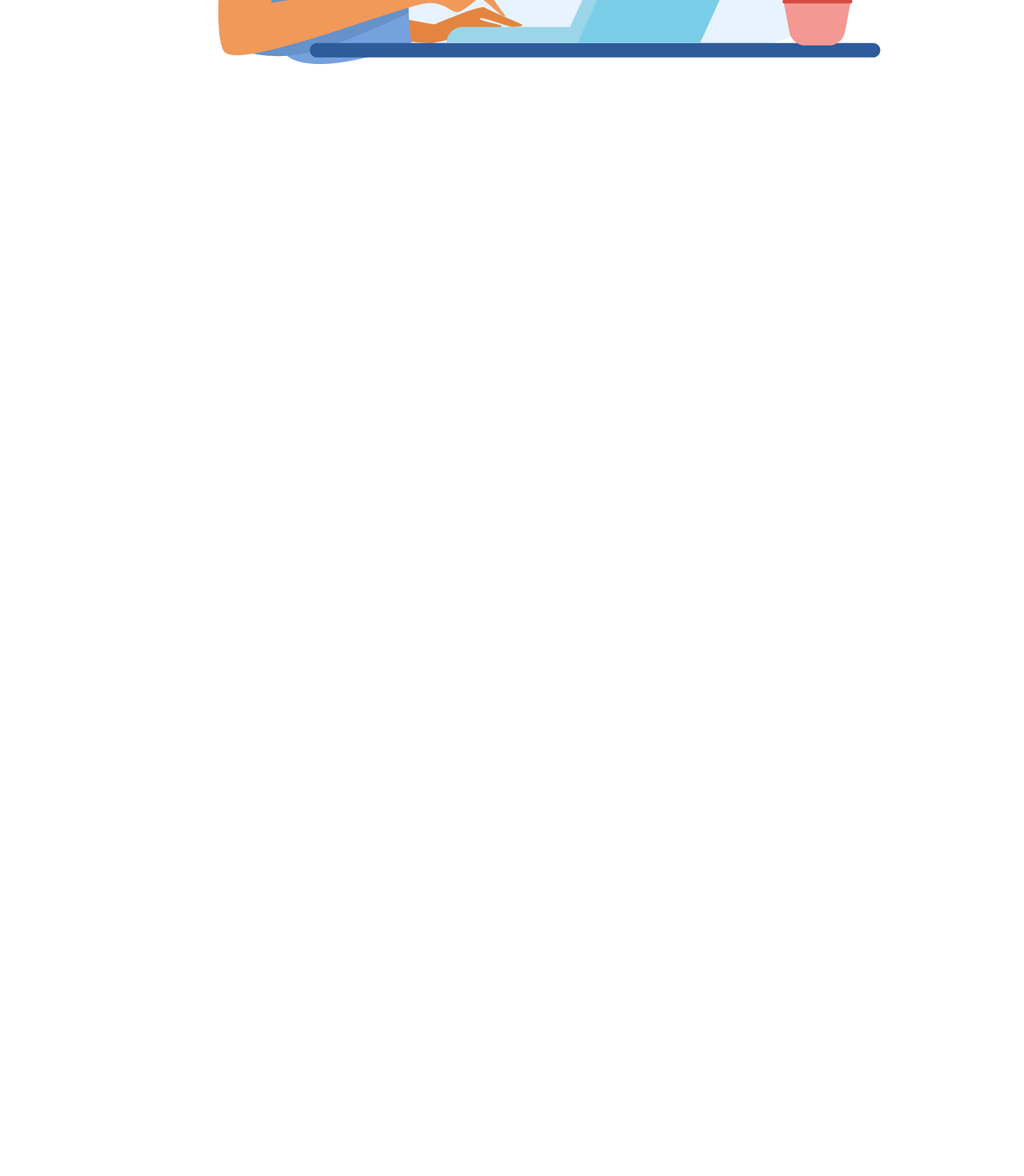
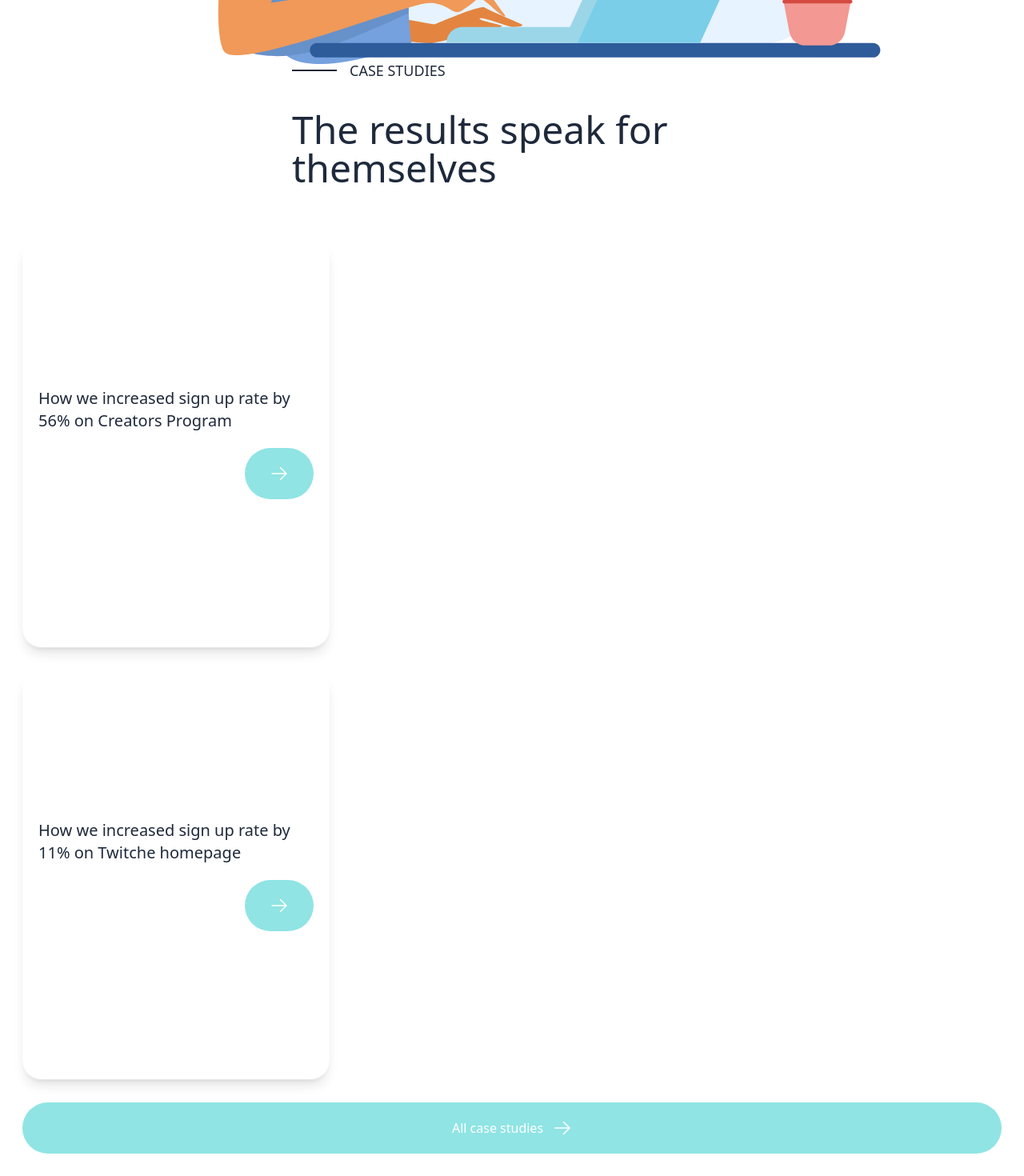
Before and after one commit to djolekrsticc/Landing-page, a React (Vite) app: page / in a window 1280 px wide. Shown: the part 4400-5870 px from the top of the page at 80% size. Before the commit the page ends 4632 px from the top, so only its background shows below. Built offline with nearby package versions, Linux system fonts and the light colour scheme.

Commit message:
CaseStudies component updated

```diff
--- /dev/null
+++ b/src/components/CaseStudies.jsx
@@ -0,0 +1,50 @@
+import {HiArrowRight} from "react-icons/hi2";
+import studies from '../json/caseStudies.json';
+
+export const CaseStudies = () => {
+    const studiesReduced = studies.slice(0, 2)
+
+  return (
+    <section className="container mx-auto" id="caseStudies">
+            <div className="flex flex-col mx-7 justify-between items-center py-5 my-20 md:my-28">
+                <div className="w-full md:w-5/12 md:mr-10">
+                    <div className="flex flex-row items-center my-5 md:my-0">
+                        <div className="w-8 md:w-14 h-0.5 bg-slate-800"></div>
+                        <p className="ml-4 font-medium text-base md:text-lg text-slate-800">CASE STUDIES</p>
+                    </div>
+
+                    <div className="md:my-9">
+                        <h1 className="font-medium text-3xl lg:text-5xl text-slate-800 leading-tight">
+                            The results speak for themselves
+                        </h1>
+                    </div>
+                </div>
+                <div className="container mx-auto">
+                    {studiesReduced.map(study =>
+                        <div key={study.id} className="flex flex-col justify-center items-center w-80 h-full md:w-96 md:h-128 my-7 border-b rounded-3xl shadow-lg">
+                            <div className="p-5">
+                                <p className="font-medium text-xl text-slate-800">{study.header}</p>
+                            </div>
+                            <div className="flex flex-row justify-end items-center px-5 pb-5 w-full">
+                                <a href="about" className="flex justify-center w-3/12">
+                                    <div className="flex justify-center w-full py-4 md:py-5 px-5 bg-primary-color hover:bg-primary-color-light active:bg-primary-color-light rounded-full cursor-pointer">
+                                        <HiArrowRight className="w-6 h-6 text-white"/>
+                                    </div>
+                                </a>
+                            </div>
+                        </div>
+                    )}
+                </div>
+
+                <div className="flex flex-row items-center w-full">
+                    <a href="allCaseStudies" className="w-full">
+                        <div className="flex flex-row justify-center items-center w-full py-4 md:py-5 px-5 bg-primary-color hover:bg-primary-color-light active:bg-primary-color-light rounded-full cursor-pointer">
+                            <p className="text-white text-base mr-3">All case studies</p>
+                            <HiArrowRight className="w-6 h-6 text-white"/>
+                        </div>
+                    </a>
+                </div>
+            </div>
+        </section>
+  )
+}
--- /dev/null
+++ b/src/json/caseStudies.json
@@ -0,0 +1,19 @@
+[
+    {
+        "id": "case-1",
+        "link": "eloop",
+        "header": "How we increased sign up rate by 56% on Creators Program"
+    }, {
+        "id": "case-2",
+        "link": "esigns",
+        "header": "How we increased sign up rate by 11% on Twitche homepage"
+    }, {
+        "id": "case-3",
+        "link": "esigns",
+        "header": "How we increased Gooogle mobile app downloads by 28%"
+    }, {
+        "id": "case-4",
+        "link": "esigns",
+        "header": "How we increased LinkedInn web app user retention by 22%"
+    }
+]
--- a/src/pages/Home.jsx
+++ b/src/pages/Home.jsx
@@ -4,6 +4,7 @@ import {Services} from "../components/Services";
 import {About} from "../components/About";
 import {Contact} from "../components/Contact";
 import {Process} from "../components/Process";
+import { CaseStudies } from "../components/CaseStudies";
 
 export const Home = () => {
     return (<>
@@ -13,5 +14,6 @@ export const Home = () => {
         <About/>
         <Contact/>
         <Process/>
+        <CaseStudies />
     </>)
 }
```
